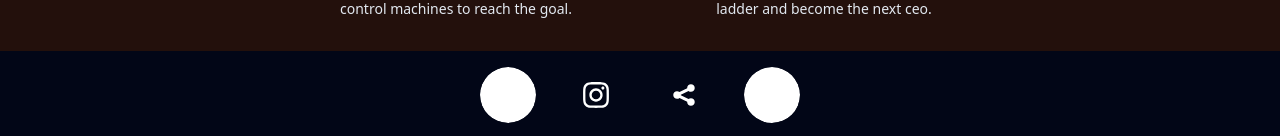
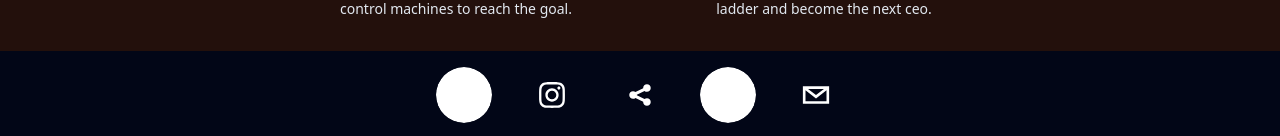
Before and after one commit to kuma-gee/kuma-gee.github.io, a React (Create React App) app: page / in a window 1280 px wide. Shown: the part 785-921 px from the top of the page. Built offline with nearby package versions, Linux system fonts and the light colour scheme.

Commit message:
add email

```diff
--- a/src/App.tsx
+++ b/src/App.tsx
@@ -26,6 +26,7 @@ const socials = [
   "https://www.instagram.com/kuma_gee/",
   "https://bsky.app/profile/kuma-gee.com",
   "https://discord.gg/k2VP8hygme",
+  "mailto:kumagee.dev@gmail.com",
 ];
 
 const imageUrl = (id: number) =>
```
